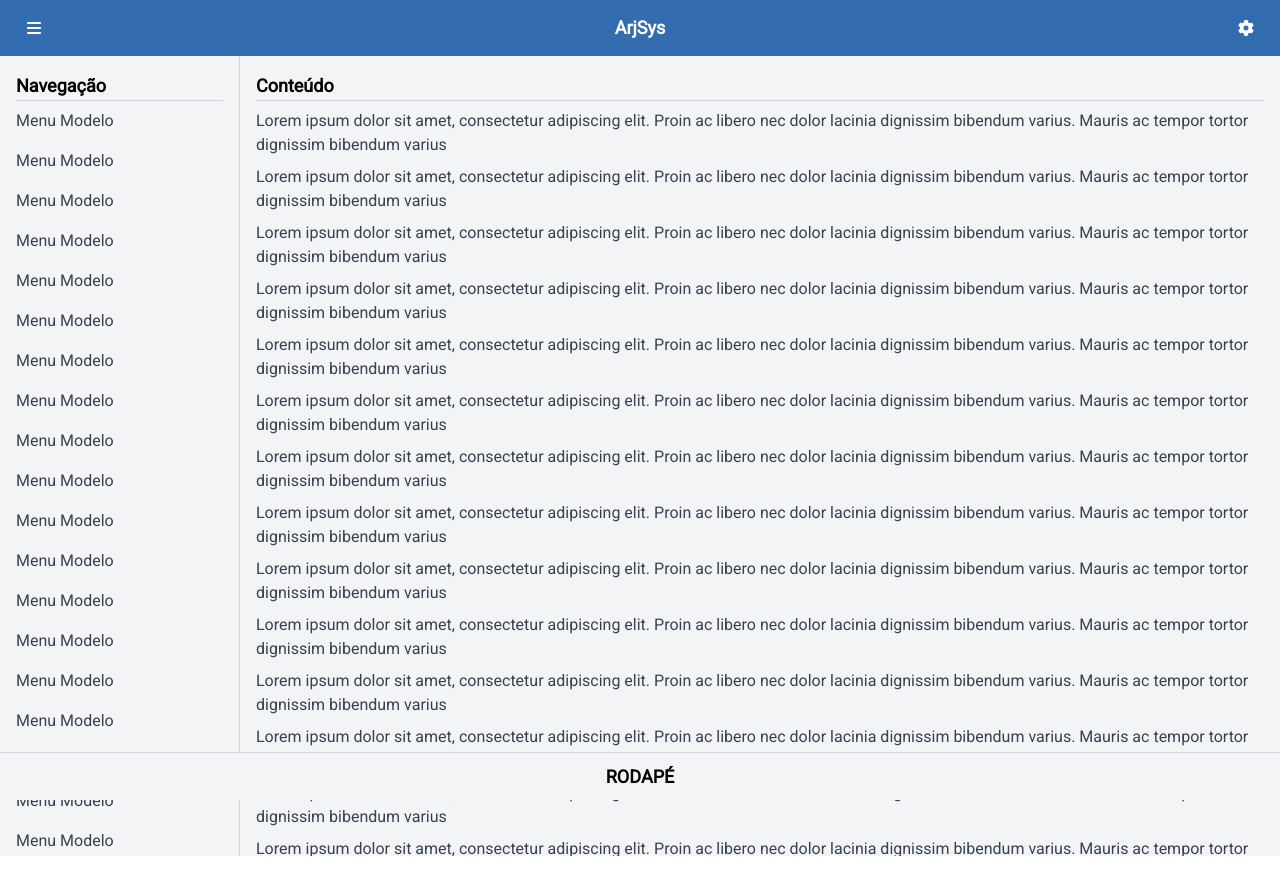
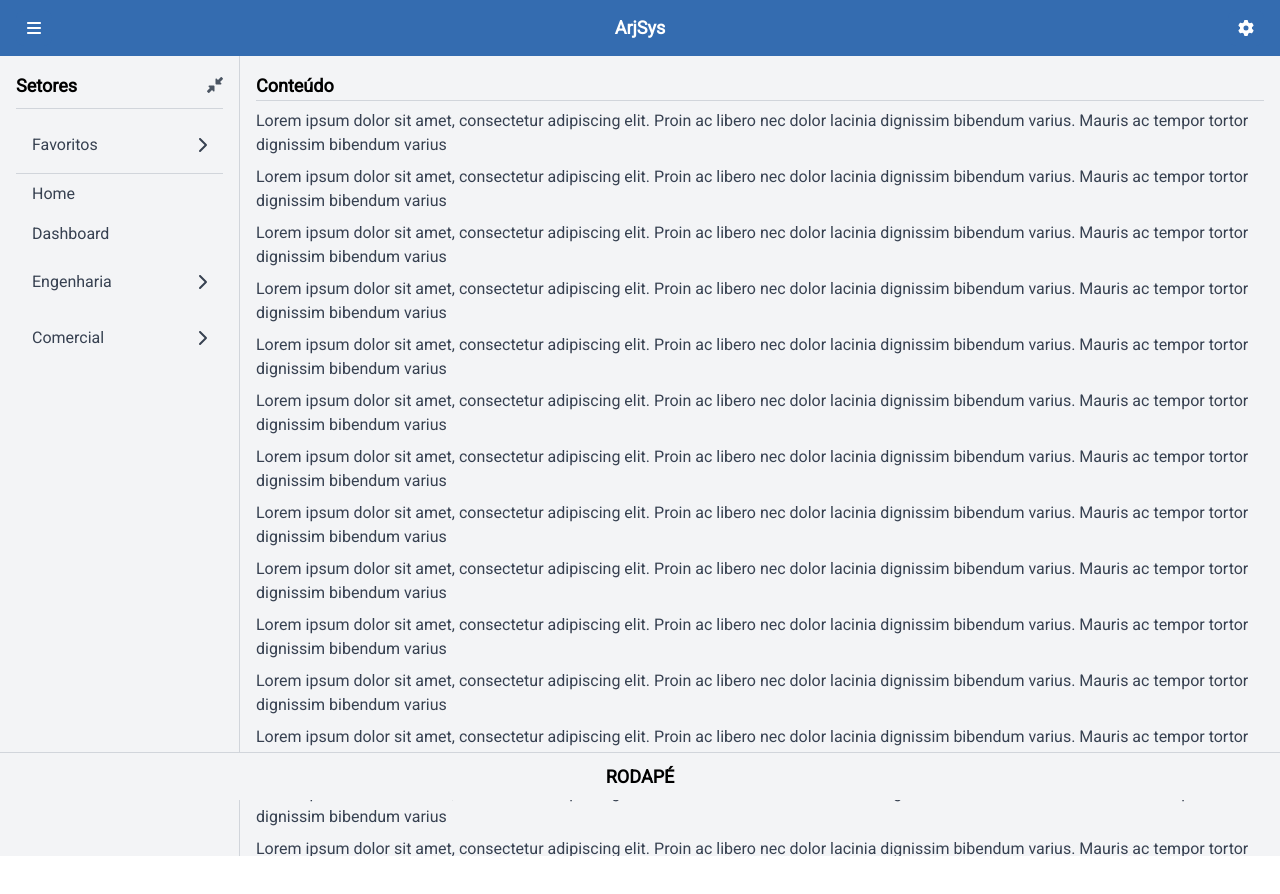
Before and after one commit to LuizFAraujo/arjsys_front_web, a React (Vite) app: page / in a window 1280 px wide. Shown: the top 894 px of the page. Built offline with nearby package versions, Linux system fonts and the light colour scheme.

Commit message:
FEAT: Adição de menu aninhado na Sidebar com função de fechar todos os submenus
- Adição de botão para fechar todos os submenus.
- Implementação de menu interativo com submenus expansíveis e contraíveis.
- Adição de cabeçalho 'Setores' e linha horizontal para organização visual.

```diff
--- a/src/layouts/_partials/Sidebar.tsx
+++ b/src/layouts/_partials/Sidebar.tsx
@@ -1,29 +1,109 @@
-import React from 'react';
+import React, { useState } from 'react';
+import { FontAwesomeIcon } from '@fortawesome/react-fontawesome';
+import { faChevronRight, faChevronDown, faCompressAlt } from '@fortawesome/free-solid-svg-icons';
 
 const Sidebar: React.FC = () => {
+    const [openSubMenus, setOpenSubMenus] = useState<string[]>([]);
+
+    const toggleSubMenu = (title: string) => {
+        setOpenSubMenus((prevOpenSubMenus) =>
+            prevOpenSubMenus.includes(title)
+                ? prevOpenSubMenus.filter((menu) => menu !== title)
+                : [...prevOpenSubMenus, title]
+        );
+    };
+
+    const closeAllSubMenus = () => {
+        setOpenSubMenus([]);
+    };
+
     return (
         <div className="flex flex-col flex-1 p-4 h-full overflow-y-auto bg-gray-100">
-            <h1 className="text-lg font-semibold">Navegação</h1>
+            <div className="flex justify-between items-center mb-2">
+                <h1 className="text-lg font-semibold">Setores</h1>
+                <button
+                    className="text-gray-600 hover:text-gray-800"
+                    onClick={closeAllSubMenus}
+                    title="Fechar todos os submenus"
+                >
+                    <FontAwesomeIcon icon={faCompressAlt} />
+                </button>
+            </div>
+            <hr className="mx-0 border-t border-gray-300 mb-2" />
+
+            {/* SubMenu Favoritos */}
+            <SubMenu title="Favoritos" isOpen={openSubMenus.includes('Favoritos')} toggleSubMenu={toggleSubMenu}>
+                <MenuItem title="Função Adicionada" />
+                <MenuItem title="Função Adicionada" />
+                <MenuItem title="Função Adicionada" />
+            </SubMenu>
+
             <hr className="mx-0 border-t border-gray-300" />
-            <RepeatedMenu times={20} />
+
+            {/* Menu Items */}
+            <MenuItem title="Home" />
+            <MenuItem title="Dashboard" />
+
+            {/* SubMenu Engenharia */}
+            <SubMenu title="Engenharia" isOpen={openSubMenus.includes('Engenharia')} toggleSubMenu={toggleSubMenu}>
+                <SubMenu title="Projetos" isOpen={openSubMenus.includes('Projetos')} toggleSubMenu={toggleSubMenu}>
+                    <SubMenu title="Cadastro" isOpen={openSubMenus.includes('Cadastro')} toggleSubMenu={toggleSubMenu}>
+                        <MenuItem title="Novo Item" />
+                        <MenuItem title="Alimentar Estrutura" />
+                    </SubMenu>
+                    <SubMenu title="Consulta" isOpen={openSubMenus.includes('Consulta')} toggleSubMenu={toggleSubMenu}>
+                        <MenuItem title="Estrutura" />
+                    </SubMenu>
+                </SubMenu>
+                <SubMenu title="Produção" isOpen={openSubMenus.includes('Produção')} toggleSubMenu={toggleSubMenu}>
+                    <SubMenu title="Cadastro" isOpen={openSubMenus.includes('Cadastro')} toggleSubMenu={toggleSubMenu}>
+                        <MenuItem title="Nova Ordem de Produção" />
+                    </SubMenu>
+                    <SubMenu title="Consulta" isOpen={openSubMenus.includes('Consulta')} toggleSubMenu={toggleSubMenu}>
+                        <MenuItem title="Ordens de Produção" />
+                        <MenuItem title="Vendas Efetuadas" />
+                    </SubMenu>
+                </SubMenu>
+            </SubMenu>
+
+            {/* SubMenu Comercial */}
+            <SubMenu title="Comercial" isOpen={openSubMenus.includes('Comercial')} toggleSubMenu={toggleSubMenu}>
+                <SubMenu title="Vendas" isOpen={openSubMenus.includes('Vendas')} toggleSubMenu={toggleSubMenu}>
+                    <SubMenu title="Cadastro" isOpen={openSubMenus.includes('Cadastro')} toggleSubMenu={toggleSubMenu}>
+                        <MenuItem title="Novo Cliente" />
+                        <MenuItem title="Nova Venda" />
+                    </SubMenu>
+                    <SubMenu title="Consulta" isOpen={openSubMenus.includes('Consulta')} toggleSubMenu={toggleSubMenu}>
+                        <MenuItem title="Clientes" />
+                        <MenuItem title="Vendas Efetuadas" />
+                    </SubMenu>
+                </SubMenu>
+            </SubMenu>
         </div>
     );
 };
 
 export default Sidebar;
 
-const MenuModelo: React.FC = () => {
+const MenuItem: React.FC<{ title: string }> = ({ title }) => {
     return (
-        <p className="my-2 text-gray-700">
-            Menu Modelo
-        </p>
+        <a href="#" className="block px-4 py-2 text-gray-700 hover:bg-gray-200">
+            {title}
+        </a>
     );
 };
 
-const RepeatedMenu: React.FC<{ times: number }> = ({ times }) => {
-    const menuModelo = [];
-    for (let i = 0; i < times; i++) {
-        menuModelo.push(<MenuModelo key={i} />);
-    }
-    return <div className="flex flex-col">{menuModelo}</div>;
+const SubMenu: React.FC<{ title: string; isOpen: boolean; toggleSubMenu: (title: string) => void; children: React.ReactNode }> = ({ title, isOpen, toggleSubMenu, children }) => {
+    return (
+        <div className="my-2">
+            <button
+                className="flex items-center justify-between w-full px-4 py-2 text-left text-gray-700 hover:bg-gray-200"
+                onClick={() => toggleSubMenu(title)}
+            >
+                <span>{title}</span>
+                <FontAwesomeIcon icon={isOpen ? faChevronDown : faChevronRight} />
+            </button>
+            {isOpen && <div className="ml-4">{children}</div>}
+        </div>
+    );
 };
```
